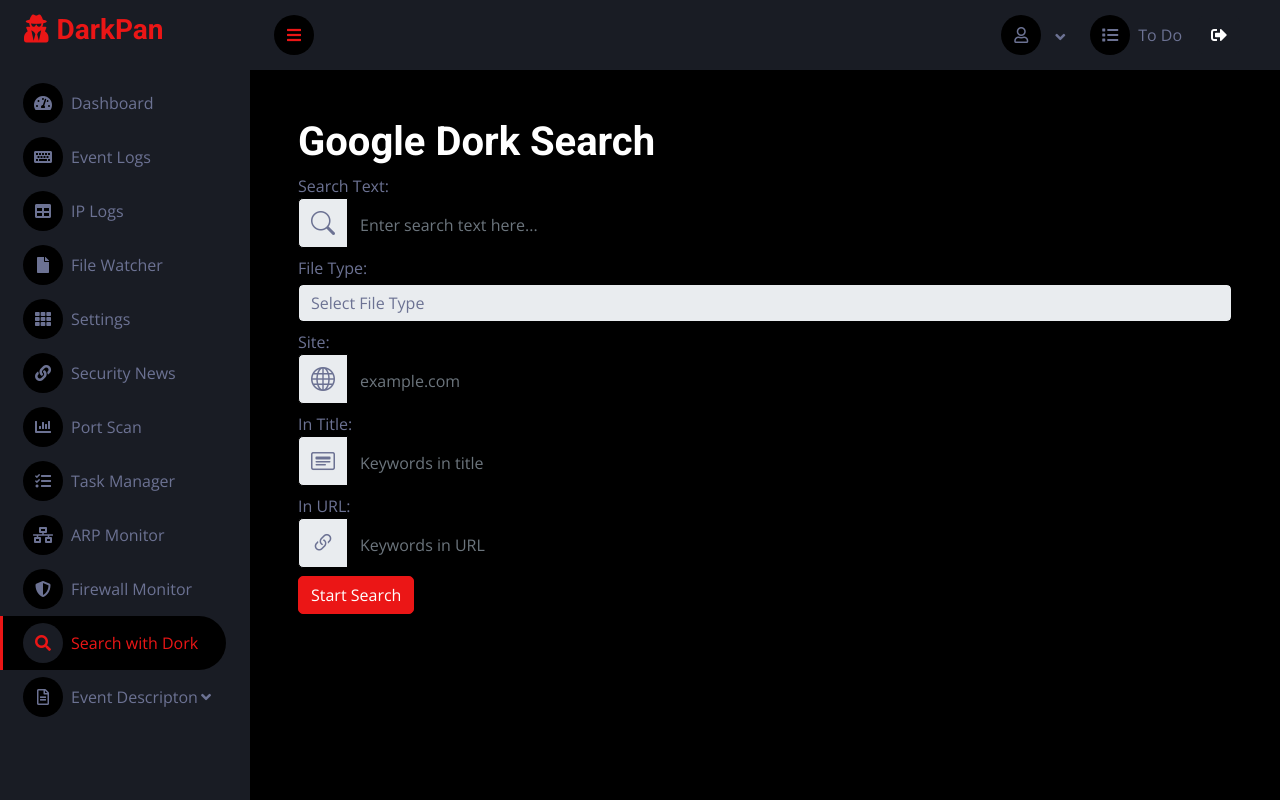
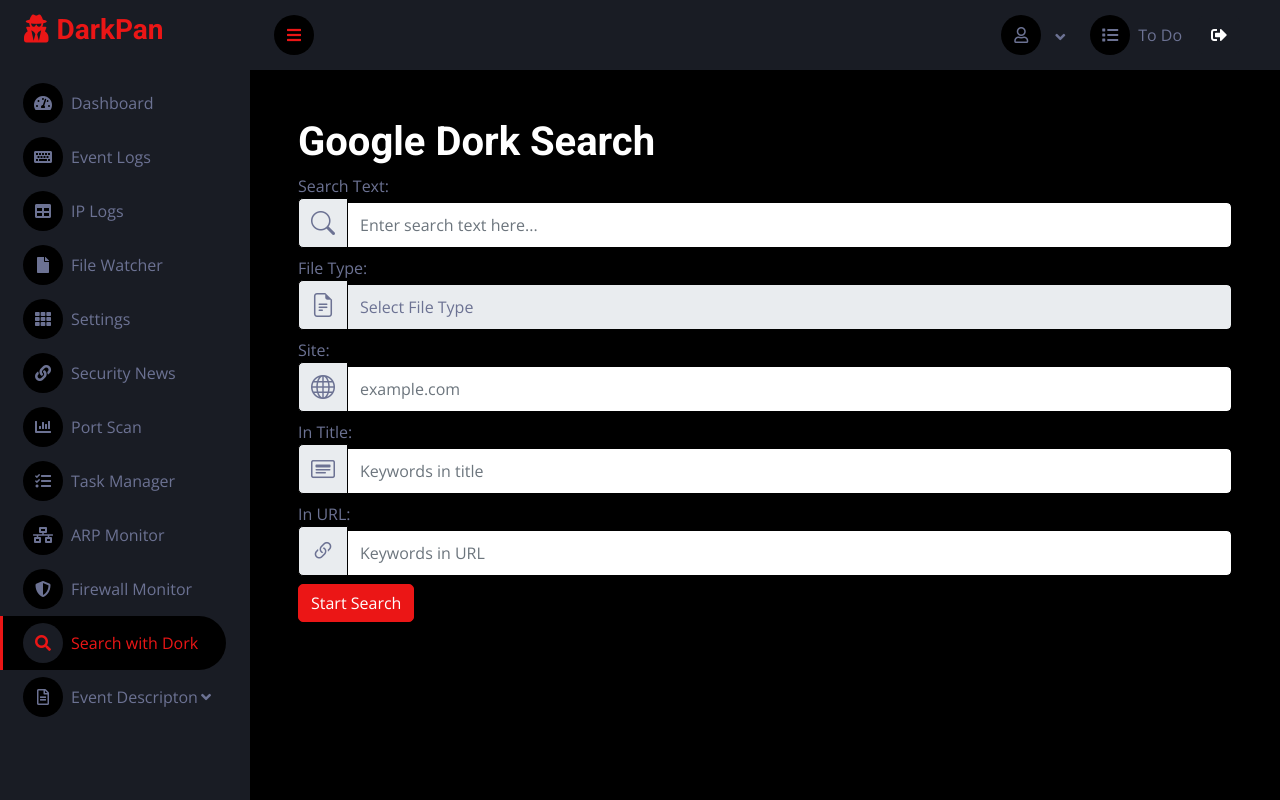
Before and after one commit to mrrsayarr/project-cysec, a Django app: page /search/ in a window 1280 px wide. Run offline with Django 5.2, Linux system fonts and the light colour scheme; a user stored in the database is signed in; parts of the project's set-up code (start-up, migrations or seed data) failed here and were passed over; some libraries are stand-ins or nearby versions.

Commit message:
Update search.html

```diff
--- a/secapp/templates/search.html
+++ b/secapp/templates/search.html
@@ -8,47 +8,80 @@ Search on Google
 
 <div class="container-fluid pt-4 px-4">
     <h1 class="text-start">Google Dork Search</h1>
+
     <div class="form-group mt-2">
         <label for="inputText">Search Text:</label>
         <div class="input-group">
-            <span class="input-group-text"><i class="bi bi-search fs-4"></i></span>
-            <input type="text" class="form-control border-color mt-1" id="inputText"
-                placeholder="Enter search text here...">
+            <span class="input-group-text">
+                <i class="bi bi-search fs-4" style="vertical-align: middle;"></i>
+            </span>
+            <input type="text" class="form-control bg-white mt-1" id="inputText" placeholder="Enter search text here...">
         </div>
     </div>
+
     <div class="form-group mt-2">
         <label for="fileType">File Type:</label>
-        <select class="form-control  mt-1" id="fileType">
-            <option value="">Select File Type</option>
-            <option value="pdf">PDF (pdf)</option>
-            <option value="ppt">PowerPoint (ppt)</option>
-            <option value="pptx">PowerPoint (pptx)</option>
-            <option value="doc">Word (doc)</option>
-            <option value="docx">Word (docx)</option>
-            <option value="xls">Excel (xls)</option>
-            <option value="xlsx">Excel (xlsx)</option>
-            <option value="txt">TXT (txt)</option>
-        </select>
+        <div class="input-group">
+            <span class="input-group-text">
+                <i class="bi bi-file-earmark-text fs-4" style="vertical-align: middle;"></i>
+            </span>
+            <select class="form-control mt-1" id="fileType">
+                <option value="">Select File Type</option>
+                <option value="pdf">
+                    <i class="bi bi-file-pdf"></i> PDF (pdf)
+                </option>
+                <option value="ppt">
+                    <i class="bi bi-file-powerpoint"></i> PowerPoint (ppt)
+                </option>
+                <option value="pptx">
+                    <i class="bi bi-file-powerpoint"></i> PowerPoint (pptx)
+                </option>
+                <option value="doc">
+                    <i class="bi bi-file-word"></i> Word (doc)
+                </option>
+                <option value="docx">
+                    <i class="bi bi-file-word"></i> Word (docx)
+                </option>
+                <option value="xls">
+                    <i class="bi bi-file-excel"></i> Excel (xls)
+                </option>
+                <option value="xlsx">
+                    <i class="bi bi-file-excel"></i> Excel (xlsx)
+                </option>
+                <option value="txt">
+                    <i class="bi bi-file-text"></i> TXT (txt)
+                </option>
+            </select>
+        </div>
     </div>
+
     <div class="form-group mt-2">
         <label for="site">Site:</label>
         <div class="input-group">
-            <span class="input-group-text"><i class="bi bi-globe fs-4"></i></span>
-            <input type="text" class="form-control border-color mt-1" id="site" placeholder="example.com">
+            <span class="input-group-text">
+                <i class="bi bi-globe fs-4" style="vertical-align: middle;"></i>
+            </span>
+            <input type="text" class="form-control bg-white mt-1" id="site" placeholder="example.com">
         </div>
     </div>
+
     <div class="form-group mt-2">
         <label for="intitle">In Title:</label>
         <div class="input-group">
-            <span class="input-group-text"><i class="bi bi-card-heading fs-4"></i></span>
-            <input type="text" class="form-control border-color mt-1" id="intitle" placeholder="Keywords in title">
+            <span class="input-group-text">
+                <i class="bi bi-card-heading fs-4" style="vertical-align: middle;"></i>
+            </span>
+            <input type="text" class="form-control bg-white mt-1" id="intitle" placeholder="Keywords in title">
         </div>
     </div>
+
     <div class="form-group mt-2">
         <label for="inurl">In URL:</label>
         <div class="input-group">
-            <span class="input-group-text"><i class="bi bi-link-45deg fs-4"></i></span>
-            <input type="text" class="form-control border-color mt-1" id="inurl" placeholder="Keywords in URL">
+            <span class="input-group-text">
+                <i class="bi bi-link-45deg fs-4" style="vertical-align: middle;"></i>
+            </span>
+            <input type="text" class="form-control bg-white mt-1" id="inurl" placeholder="Keywords in URL">
         </div>
     </div>
     <button onclick="performSearch()" class="btn btn-primary btn-block mt-2">Start Search</button>
```
